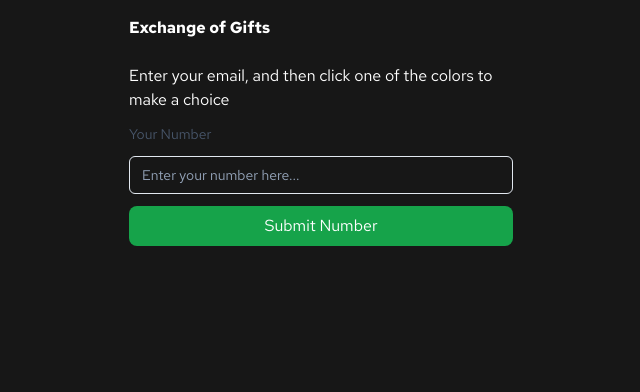
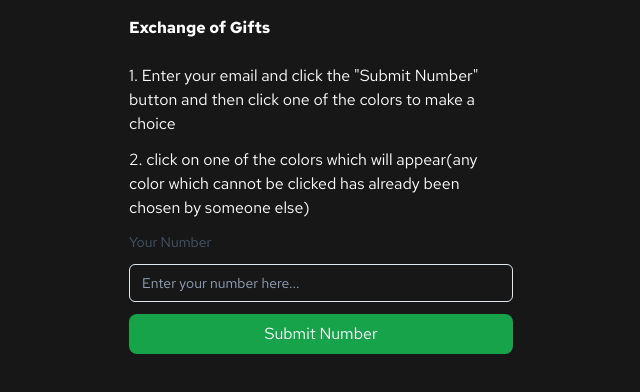
Before and after one commit to EbotProg/gift-exchange-web-frontend, a Next.js app: page / in a window 1280 px wide. Shown: the top 392 px of the page, without its empty margins (319-959 px from the left). Built offline with nearby package versions, Linux system fonts and the light colour scheme.

Commit message:
updated code

```diff
--- a/app/page.tsx
+++ b/app/page.tsx
@@ -132,7 +132,10 @@ const DashboardPage = () => {
 
         <div className="w-full max-w-sm min-w-[200px] flex flex-col gap-3">
           <p>
-            Enter your email, and then click one of the colors to make a choice
+            1. Enter your email and click the "Submit Number" button and then click one of the colors to make a choice
+          </p>
+          <p>
+            2. click on one of the colors which will appear(any color which cannot be clicked has already been chosen by someone else)
           </p>
           <label className="block text-sm text-slate-600">
             Your Number
```
